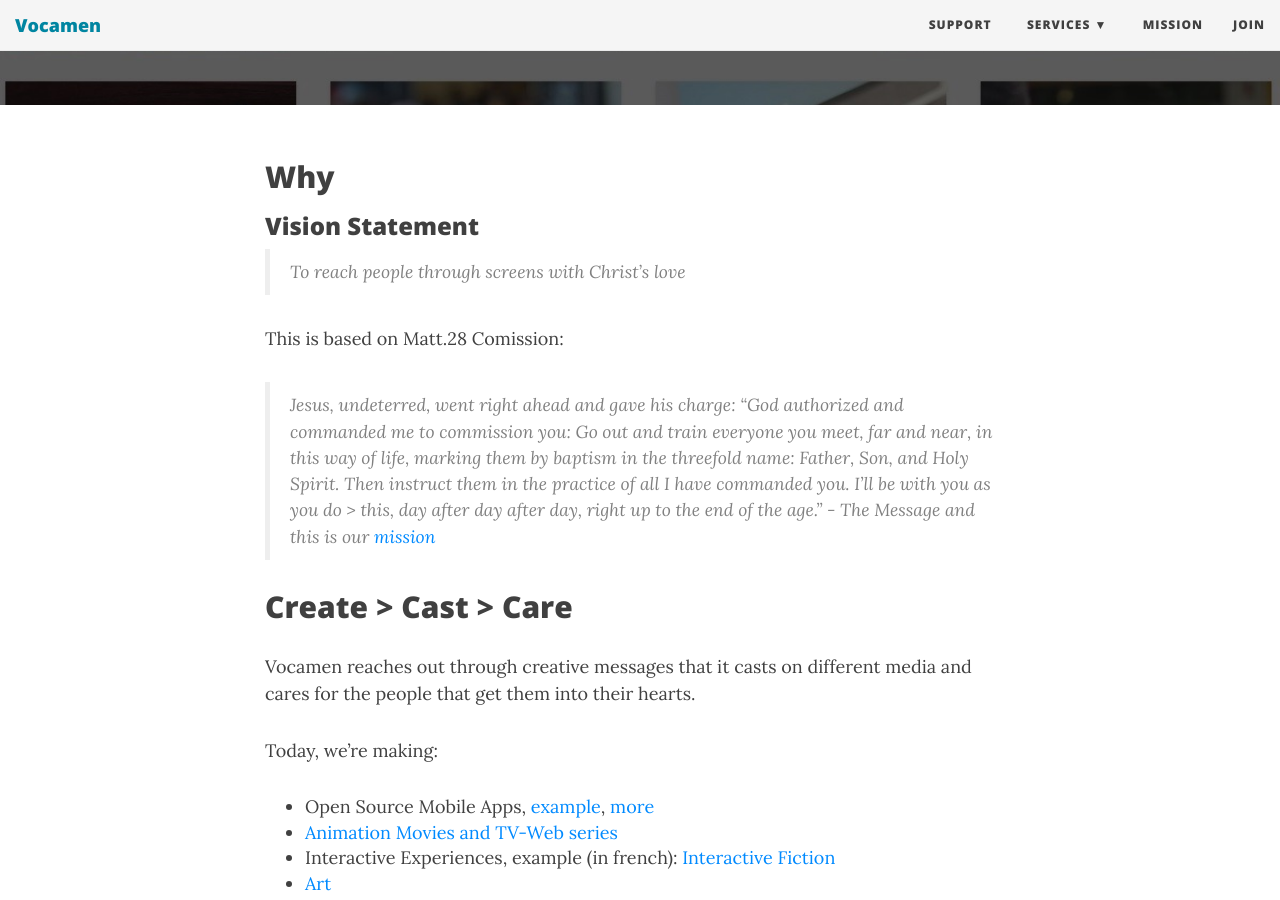
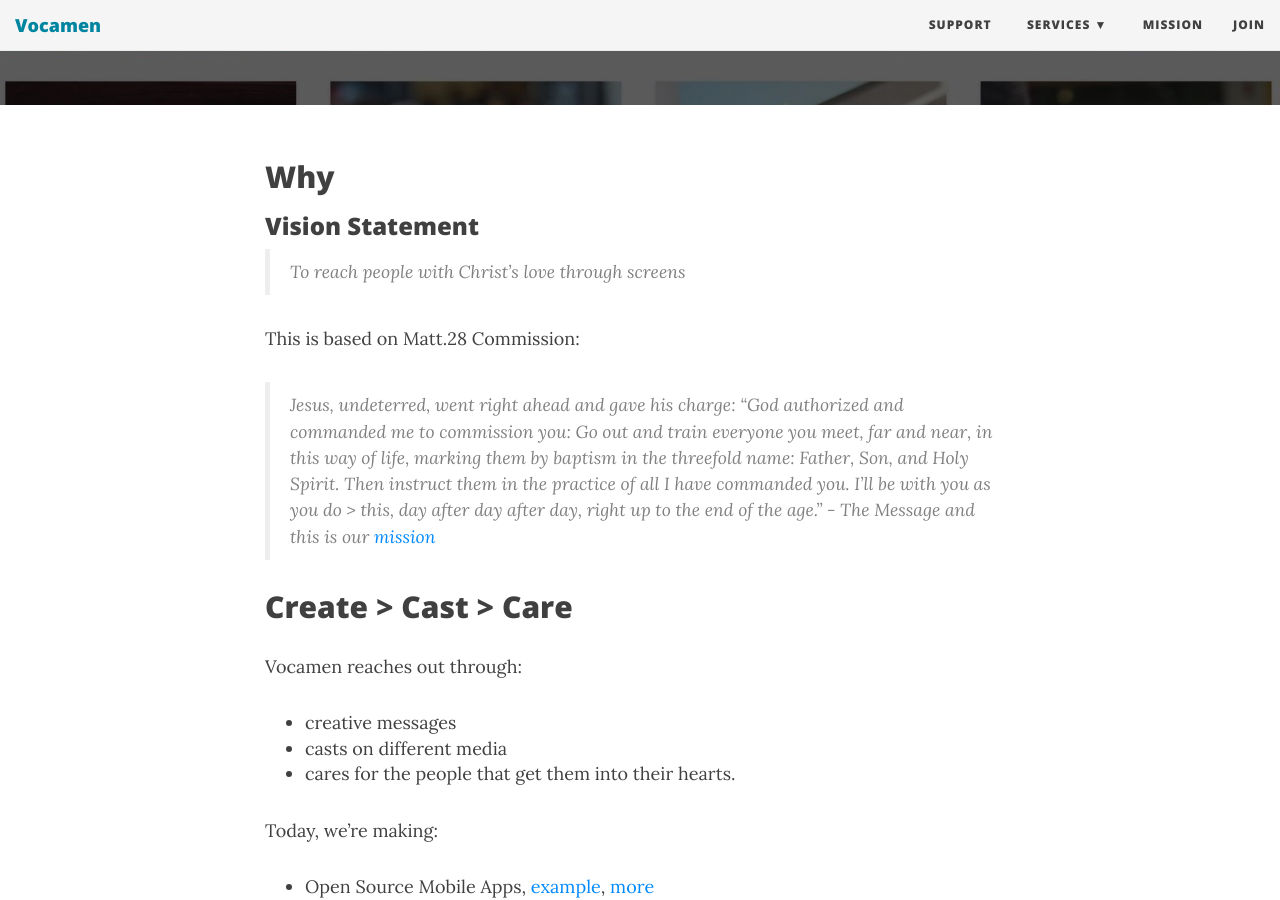
Before and after one commit to vocamen/vocamen.github.io, a Jekyll site: the page built from index.md, in a window 1280 px wide and 900 px high, scrolled down 438 px. Built offline with Jekyll 4.4.1, drawn with Linux system fonts in a browser that asks for light colours; nearby versions of some CDN libraries.

Commit message:
Update indexcontent.md

```diff
--- a/_includes/indexcontent.md
+++ b/_includes/indexcontent.md
@@ -1,9 +1,9 @@
 
 ## Why
 ### Vision Statement
-> To reach people through screens with Christ's love
+> To reach people with Christ's love through screens
 
-This is based on Matt.28 Comission:
+This is based on Matt.28 Commission:
 > Jesus, undeterred, went right ahead and gave his charge:
 > “God authorized and commanded me to commission you:
 > Go out and train everyone you meet, far and near, in this way of life, marking them by
@@ -13,7 +13,10 @@ and this is our [mission](#mission)
 
 <a name="ccc"></a>
 ## Create > Cast > Care
-Vocamen reaches out through creative messages that it casts on different media and cares for the people that get them into their hearts.
+Vocamen reaches out through:
+- creative messages
+- casts on different media
+- cares for the people that get them into their hearts.
 
 Today, we're making:
 
```
